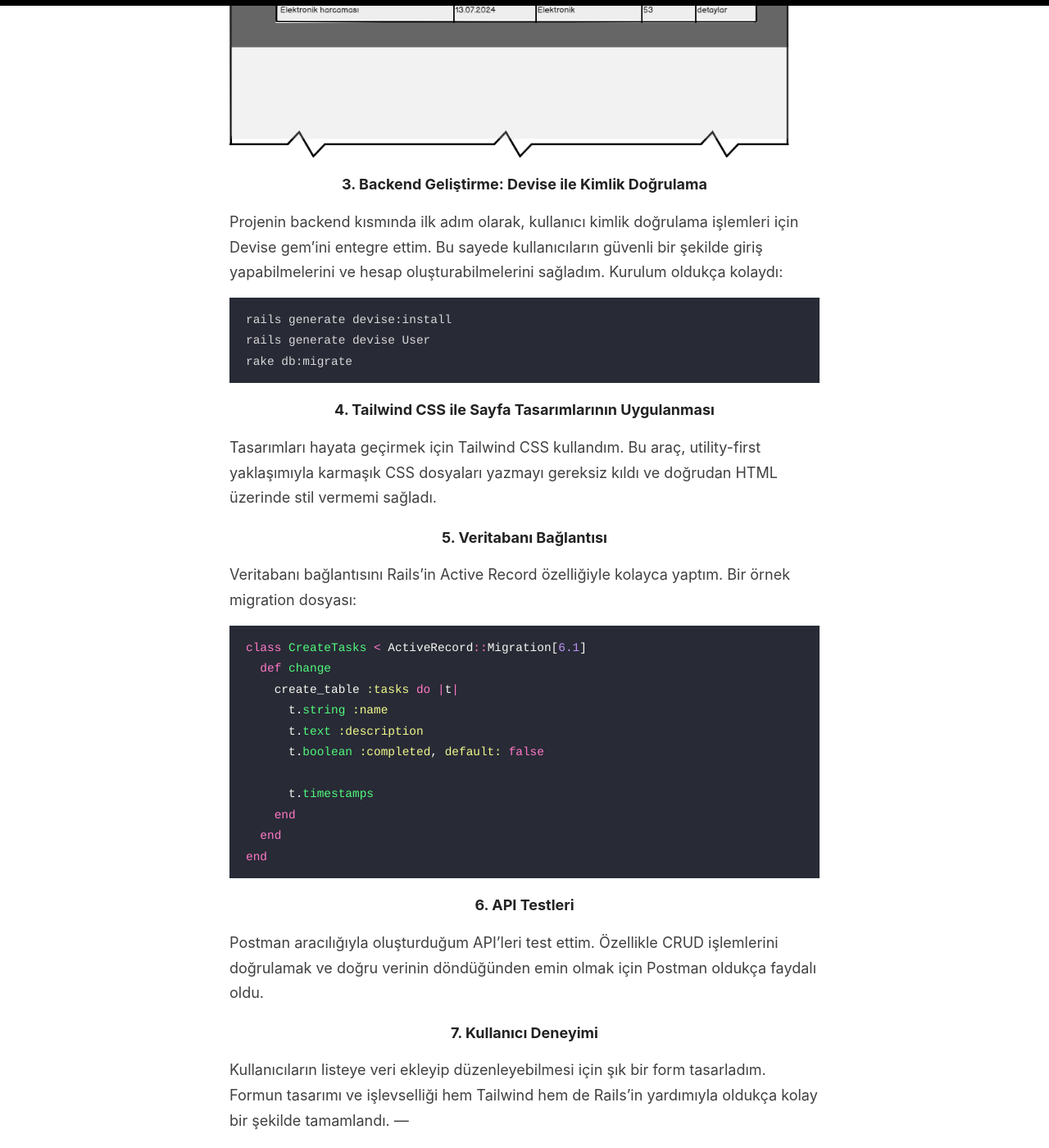
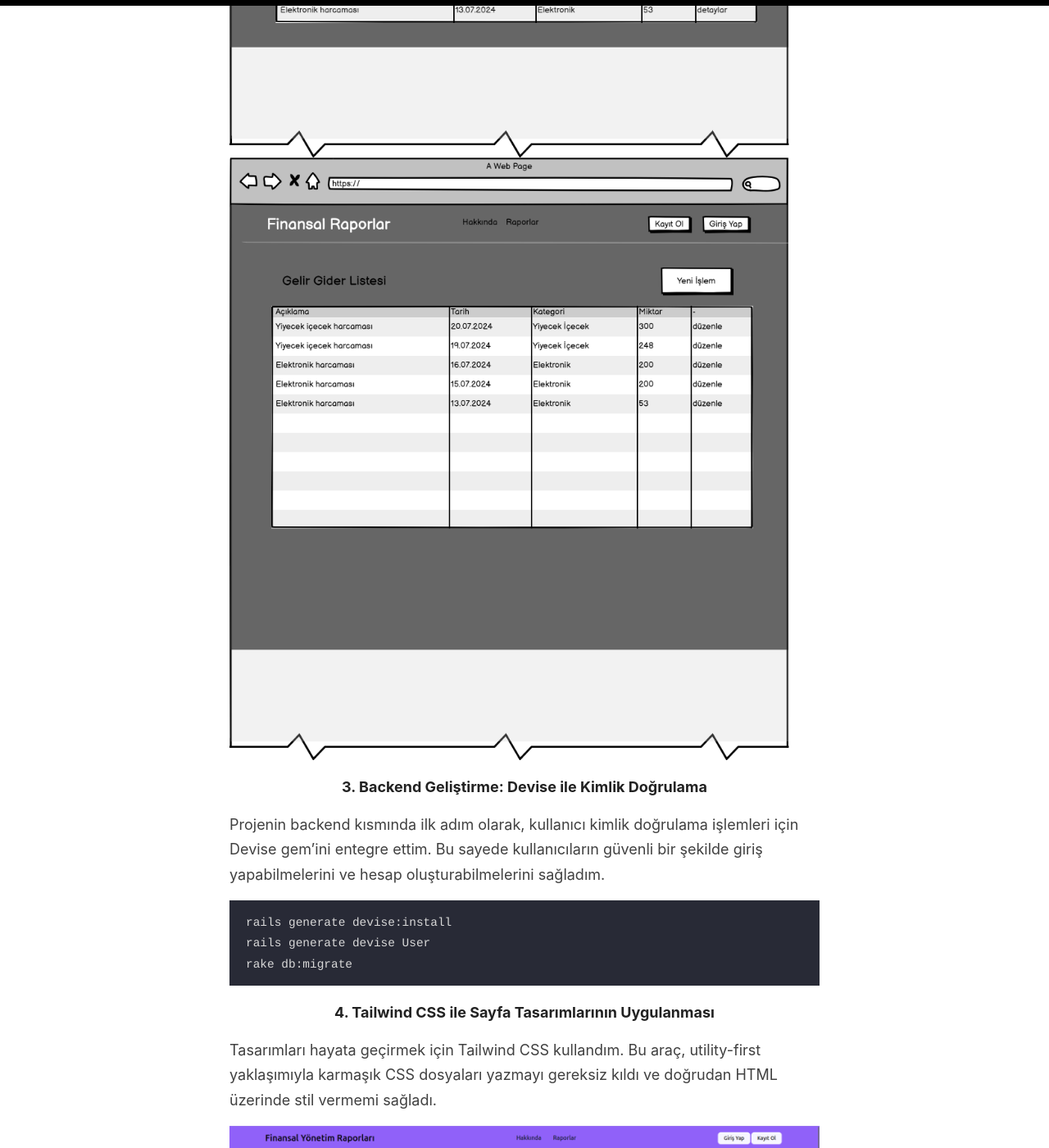
Before and after one commit to gunaytas/gunaytas.github.io, a Jekyll site: the page built from _posts/2024-09-01-finansalraporlar.md, in a window 1280 px wide and 1400 px high, scrolled down 2356 px. Shown: the whole window at 82% size. Built offline with Jekyll 4.4.1, drawn with Linux system fonts in a browser that asks for light colours.

Commit message:
finansal raporlar edited

````diff
--- a/_posts/2024-09-01-finansalraporlar.md
+++ b/_posts/2024-09-01-finansalraporlar.md
@@ -37,10 +37,13 @@ Projenin ilk aşamasında, kullanıcıların ihtiyaçlarını ve hedeflerini anl
 Sayfaların işlevselliklerini belirlemek için uygun algoritmaları ve akış diyagramlarını oluşturdum ve kullanıcı deneyimini optimize etmek adına her sayfa için mockup oluşturdum. Bu adım ilerlememi büyük bir ölçüde hızlandırdı.
 
 ![mockup](/images/wireframe1.png?width=300)
+![mockup](/images/liste.png?width=300)
+
 <!-- Model, controller ve view yapıları arasındaki ilişkiyi kullanarak CRUD (Create, Read, Update, Delete) işlemlerini uyguladım. -->
 
 #### **3. Backend Geliştirme: Devise ile Kimlik Doğrulama**
-Projenin backend kısmında ilk adım olarak, kullanıcı kimlik doğrulama işlemleri için Devise gem'ini entegre ettim. Bu sayede kullanıcıların güvenli bir şekilde giriş yapabilmelerini ve hesap oluşturabilmelerini sağladım. Kurulum oldukça kolaydı:
+Projenin backend kısmında ilk adım olarak, kullanıcı kimlik doğrulama işlemleri için Devise gem'ini entegre ettim. Bu sayede kullanıcıların güvenli bir şekilde giriş yapabilmelerini ve hesap oluşturabilmelerini sağladım.
+
 ```bash
 rails generate devise:install
 rails generate devise User
@@ -49,6 +52,9 @@ rake db:migrate
 
 #### **4. Tailwind CSS ile Sayfa Tasarımlarının Uygulanması**
 Tasarımları hayata geçirmek için Tailwind CSS kullandım. Bu araç, utility-first yaklaşımıyla karmaşık CSS dosyaları yazmayı gereksiz kıldı ve doğrudan HTML üzerinde stil vermemi sağladı.
+
+![tasarım](/images/anasayfa.png?width=200)
+![tasarım](/images/image.png?width=300)
 
 #### **5. Veritabanı Bağlantısı**
 Veritabanı bağlantısını Rails’in Active Record özelliğiyle kolayca yaptım. Bir örnek migration dosyası:
````
Also changed, not shown: images/anasayfa.png (added), images/image.png (added), images/liste.png (added).
